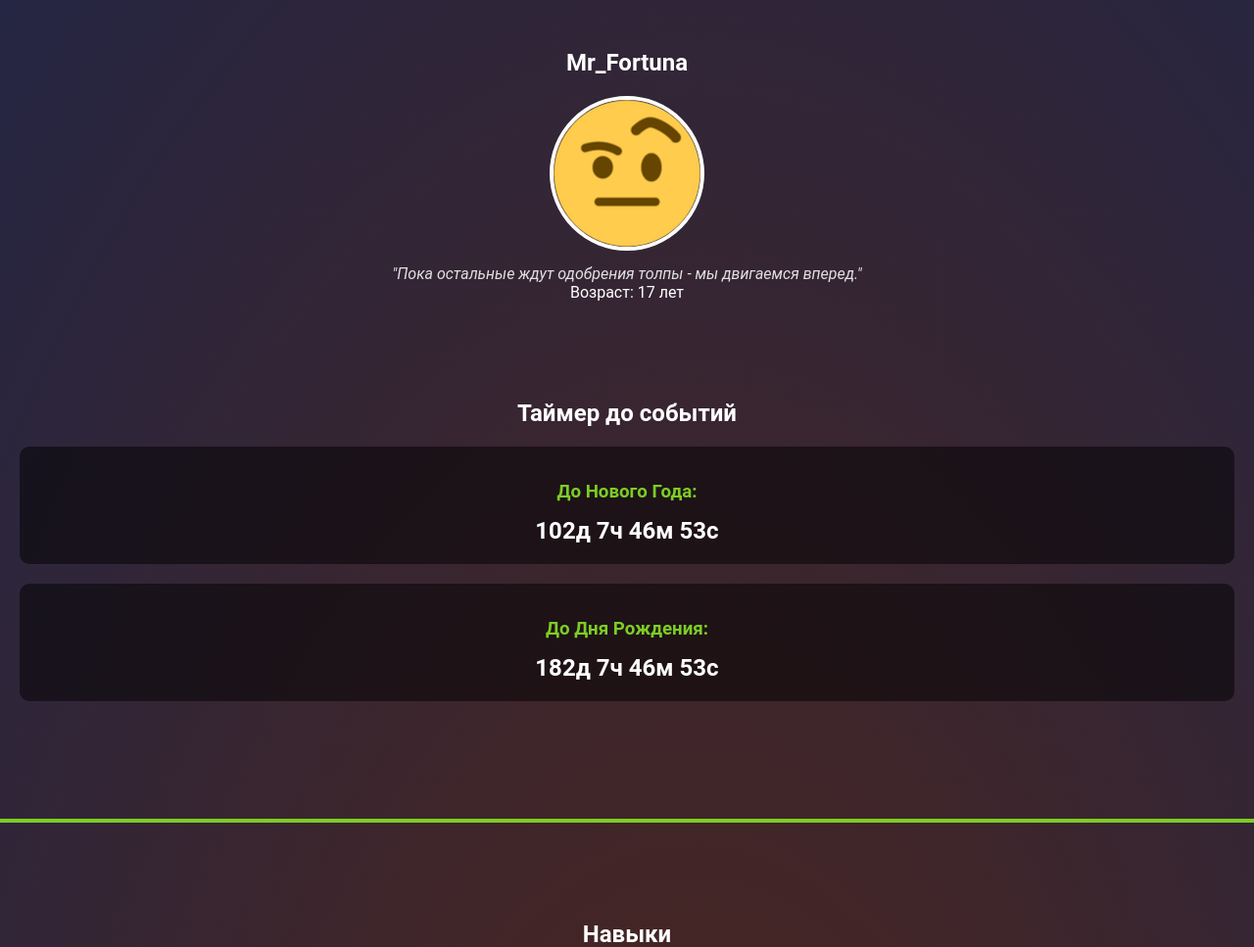
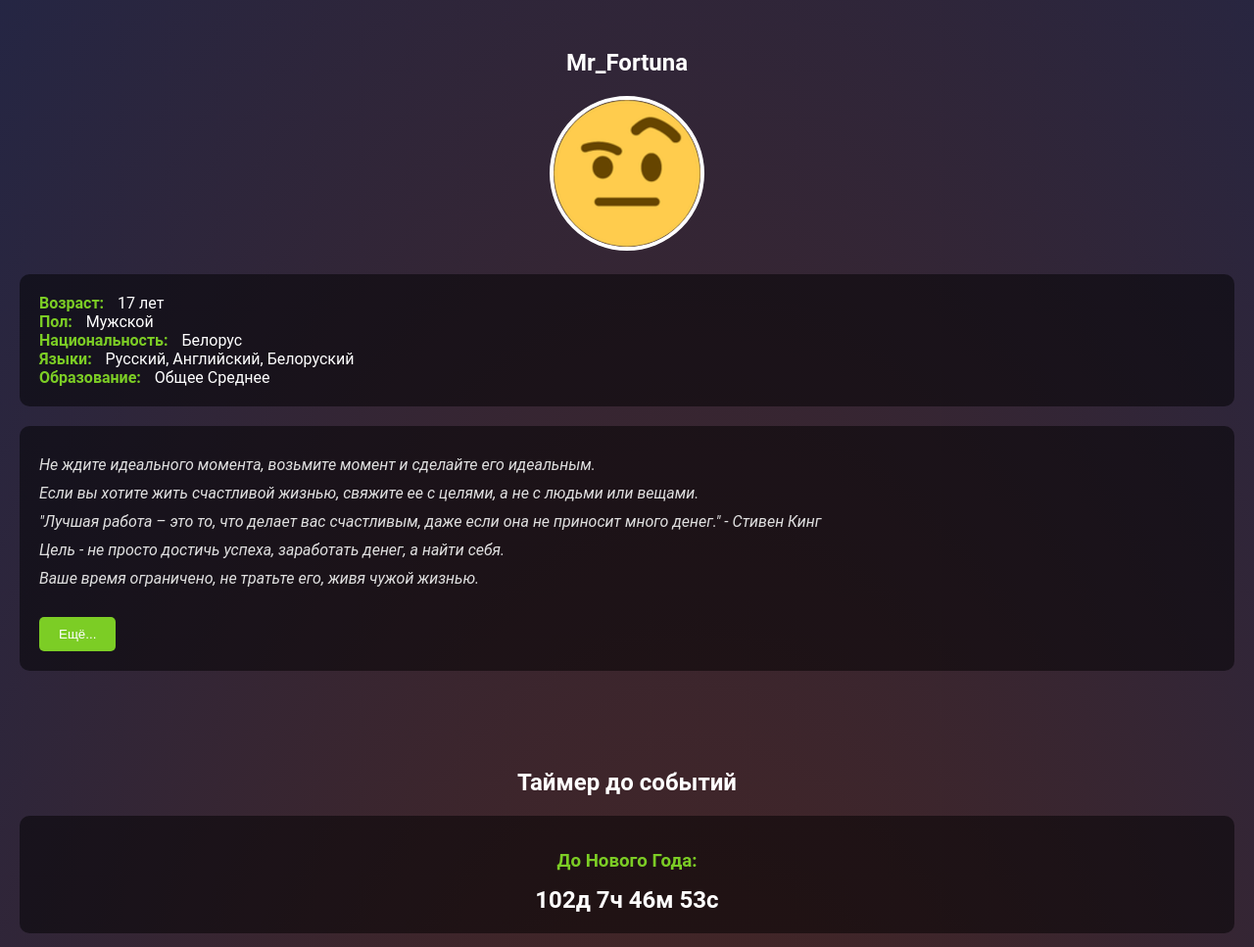
Before and after one commit to mrf0rtuna4/mrf0rtuna4.github.io, a PHP site: page / in a window 1280 px wide. Shown: the part 43-1010 px from the top of the page at 98% size. Run offline with PHP 8.4, Linux system fonts and the light colour scheme.

Commit message:
умные цитатки

```diff
--- a/assets/css/index.css
+++ b/assets/css/index.css
@@ -105,9 +105,91 @@ h2 {
   border: 4px solid #fff;
 }
 
-.quote {
+.info-quotes-wrapper {
+  display: flex;
+  justify-content: space-between;
+  margin-top: 20px;
+}
+
+.info-island, .quotes-island {
+  background-color: rgba(0, 0, 0, 0.5);
+  padding: 20px;
+  border-radius: 10px;
+  text-align: left;
+  margin-top: 20px;
+}
+
+
+.info-label {
+  font-weight: bold;
+  color: #7ccd25;
+  margin-right: 10px;
+}
+
+.quotes-island .quote {
+  margin: 10px 0;
   font-style: italic;
-  margin-top: 10px;
+  color: #e0e0e0;
+}
+
+.quotes-island button {
+  margin-top: 20px;
+  padding: 10px 20px;
+  background-color: #7ccd25;
+  border: none;
+  border-radius: 5px;
+  color: #fff;
+  cursor: pointer;
+  transition: background-color 0.3s ease;
+}
+
+.quotes-island button:hover {
+  background-color: #66adba;
+}
+
+.popup {
+  display: none;
+  position: fixed;
+  top: 0;
+  left: 0;
+  width: 100%;
+  height: 100%;
+  background-color: rgba(0, 0, 0, 0.7);
+  z-index: 1001;
+}
+
+.popup-content {
+  position: absolute;
+  top: 50%;
+  left: 50%;
+  transform: translate(-50%, -50%);
+  background-color: #333;
+  padding: 20px;
+  border-radius: 10px;
+  width: 80%;
+  max-width: 600px;
+  max-height: 80vh;
+  overflow-y: auto;
+}
+
+.popup-content .close {
+  position: absolute;
+  top: 10px;
+  right: 10px;
+  font-size: 20px;
+  cursor: pointer;
+}
+
+#allQuotes {
+  margin-top: 20px;
+}
+
+#allQuotes p {
+  margin: 10px 0;
+  padding: 10px;
+  background-color: rgba(255, 255, 255, 0.1);
+  border-radius: 5px;
+  font-style: italic;
   color: #e0e0e0;
 }
 
--- /dev/null
+++ b/assets/js/quotes.js
@@ -0,0 +1,45 @@
+document.addEventListener('DOMContentLoaded', function () {
+    const quotes = [
+        "Пока вы спите - мы двигаемся вперед",
+        "Цель - не просто достичь успеха, заработать денег, а найти себя.",
+        "Если вы хотите жить счастливой жизнью, свяжите ее с целями, а не с людьми или вещами.",
+        "\"Лучшая работа – это то, что делает вас счастливым, даже если она не приносит много денег.\" - Стивен Кинг",
+        "Не бойтесь мечтать больших мечт, бойтесь не воплотить их в жизнь.",
+        "Кому-то кость и похвала хозяев. Кому-то цель и право достигать",
+        "Тот кто много говорит о друзьях - вероятно один..",
+        "Люди любат жизнь \"доживать\".",
+        "Успех – это не конечная точка, а непрерывный путь к самосовершенствованию.",
+        "Время – это самый ценный ресурс, не тратьте его на то, что не приносит вам радости.",
+        "Сложности – это возможности для роста и саморазвития.",
+        "Ваше время ограничено, не тратьте его, живя чужой жизнью.",
+        "Счастье – это не то, что вы получаете, а то, что вы даете.",
+        "Не ждите идеального момента, возьмите момент и сделайте его идеальным.",
+        "„Природа дала людям один язык и два уха, чтобы мы больше слушали других, нежели говорили сами.“ —  Эпиктет",
+        "„Вам нужно только одно — быть естественным, таким же естественным, как ваше дыхание. Любите свою жизнь. Не живите согласно каким-то заповедям. Не живите согласно чужим идеям. Не живите так, как от вас требуют люди. Прислушивайтесь к своему собственному сердцу. Станьте безмолвны, прислушайтесь к тихому, слабому голосу внутри вас и следуйте ему.“ —  Ошо"
+    ];
+
+    const randomQuotes = getRandomQuotes(quotes, 5);
+    randomQuotes.forEach((quote, index) => {
+        document.getElementById(`quote${index + 1}`).textContent = quote;
+    });
+
+    document.getElementById('moreQuotes').addEventListener('click', function () {
+        const allQuotesDiv = document.getElementById('allQuotes');
+        allQuotesDiv.innerHTML = '';
+        quotes.forEach(quote => {
+            const p = document.createElement('p');
+            p.textContent = quote;
+            allQuotesDiv.appendChild(p);
+        });
+        document.getElementById('quotesPopup').style.display = 'block';
+    });
+
+    document.querySelector('.popup .close').addEventListener('click', function () {
+        document.getElementById('quotesPopup').style.display = 'none';
+    });
+
+    function getRandomQuotes(arr, num) {
+        const shuffled = arr.sort(() => 0.5 - Math.random());
+        return shuffled.slice(0, num);
+    }
+});
--- a/index.html
+++ b/index.html
@@ -90,6 +90,7 @@
         </nav>
     </header>
     <script src="assets/js/events.js"></script>
+    <script src="assets/js/quotes.js"></script>
     <section id="about">
         <div class="container">
             <h1 class="animate__animated animate__fadeInUp">
@@ -98,10 +99,32 @@
             <div class="animate__animated animate__zoomInLeft">
                 <img src="assets/images/avatar.png" alt="Mr_Fortuna" class="avatar">
             </div>
-            <p class="quote">"Пока остальные ждут одобрения толпы - мы двигаемся вперед."</p>
-            <p id="ageInfo">Возраст: <span id="age"></span> лет</p>
+
+            <div class="info-island">
+                <p id="ageInfo"><span class="info-label">Возраст:</span> <span id="age"></span> лет</p>
+                <p><span class="info-label">Пол:</span> Мужской</p>
+                <p><span class="info-label">Национальность:</span> Белорус</p>
+                <p><span class="info-label">Языки:</span> Русский, Английский, Белоруский</p>
+                <p><span class="info-label">Образование:</span> Общее Среднее</p>
+            </div>
+            <div class="quotes-island">
+                <p class="quote" id="quote1"></p>
+                <p class="quote" id="quote2"></p>
+                <p class="quote" id="quote3"></p>
+                <p class="quote" id="quote4"></p>
+                <p class="quote" id="quote5"></p>
+                <button id="moreQuotes">Ещё...</button>
+            </div>
         </div>
     </section>
+
+    <div id="quotesPopup" class="popup">
+        <div class="popup-content">
+            <span class="close">&times;</span>
+            <h2>Все цитаты</h2>
+            <div id="allQuotes"></div>
+        </div>
+    </div>
     <div id="confetti-container"></div>
     <section id="events">
         <div class="container">
@@ -114,10 +137,10 @@
                 <h3>До Дня Рождения:</h3>
                 <p id="birthdayCountdown">Загрузка...</p>
             </div>
-<!--       че смотришь?     <div id="helaneyTimer" class="timer">-->
-<!--           🤨    <h3>До свадьбы с хеланеем:</h3>-->
-<!--                <p id="helaneyCountdown">Загрузка...</p>-->
-<!--            </div>-->
+            <!--       че смотришь?     <div id="helaneyTimer" class="timer">-->
+            <!--           🤨    <h3>До свадьбы с хеланеем:</h3>-->
+            <!--                <p id="helaneyCountdown">Загрузка...</p>-->
+            <!--            </div>-->
         </div>
     </section>
 
```
